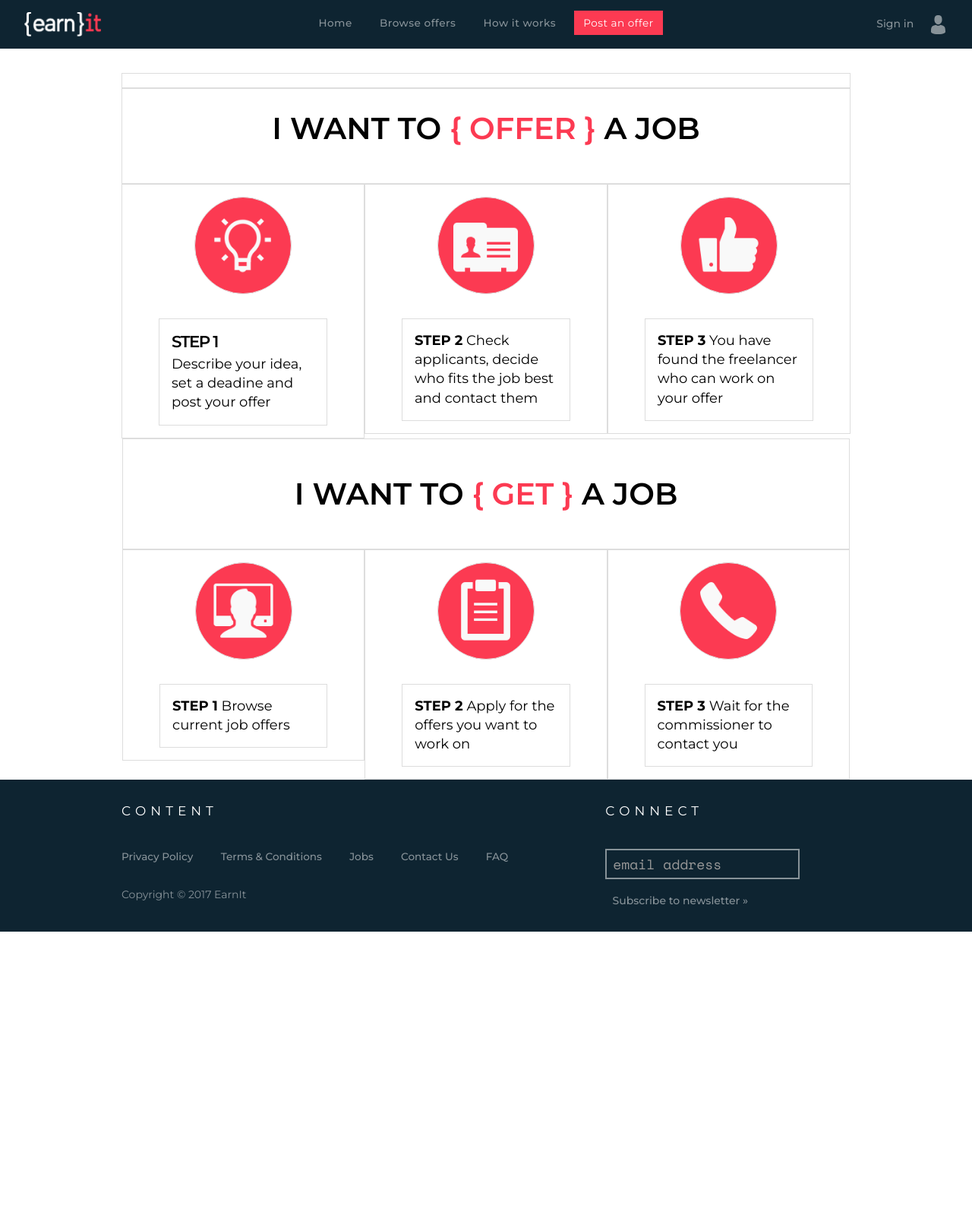
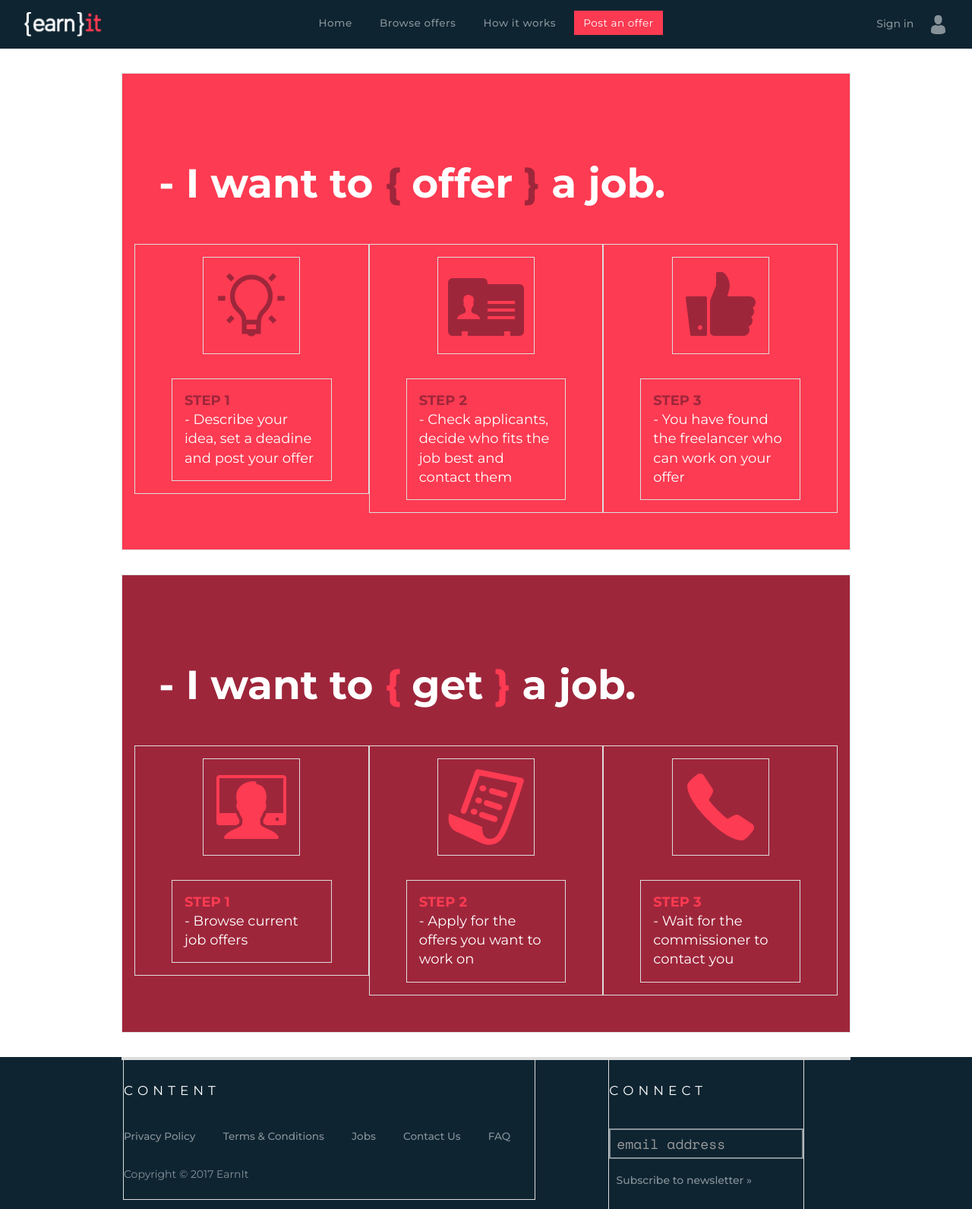
Before and after one commit to myelonka/earnit, a PHP site: page /how.php in a window 1280 px wide. Shown: the whole page at 76% size. Before the commit the page ends 1226 px from the top, so only its background shows below. Run offline with PHP 8.4, Linux system fonts and the light colour scheme; some libraries are stand-ins or nearby versions.

Commit message:
How It Works page design

```diff
--- a/browse-categ.php
+++ b/browse-categ.php
@@ -42,7 +42,7 @@ if (isset($_POST['field'])){
 $stmt->bind_result($author, $title, $description, $promoSentence, $deadline);
 $stmt->execute();
 while ($stmt->fetch()) {
-        echo "<div class='col-4 equal' id='stile_ingrid'> <a href='#openModal'><img src='img/browse_icon.png'/></a><br><span class='post_title'>$title </span> <br> Employer: <span class='post_var'>$author</span><br><br> <span >$promoSentence</span></div> ";
+        echo "<div class='col-4 equal' id='stle_ingrid'> <a href='#openModal'><img src='img/browse_icon.png'/></a><br><span class='post_title'>$title </span> <br> Employer: <span class='post_var'>$author</span><br><br> <span >$promoSentence</span></div> ";
     }
 ?>
 
--- a/how.php
+++ b/how.php
@@ -16,16 +16,15 @@
 			include('header.php');
 		?>
 
-		<div class="page-container">
+		<div id="how-it-works-page-container" class="page-container">
 
-			<div id="how-it-works-heading" class="col-12"><h4>I want to <span class="highlight">{ offer }</span> a job</h4></div>
+			<div id="how-it-works-heading1" class="col-12"><h4>- I want to <span class="highlight1">{</span>  offer <span class="highlight1">}</span> a job.</h4>
 			<div class="col-4">
 				<div class="how-icon-container">
 					<img src="img/how-icons/icon1.png">
 				</div>
 				<div class="how-step-container">
-					<h3>STEP 1</h3>
-					<p> Describe your idea, set a deadine and post your offer</p>
+					<p><span class="highlight1">STEP 1</span> <br> - Describe your idea, set a deadine and post your offer</p>
 				</div>
 			</div>
 			<div class="col-4">
@@ -33,7 +32,7 @@
 					<img src="img/how-icons/icon2.png">
 				</div>
 				<div class="how-step-container">
-					<p><b>STEP 2</b> Check applicants, decide who fits the job best and contact them</p>
+					<p><span class="highlight1">STEP 2</span> <br> - Check applicants, decide who fits the job best and contact them</p>
 				</div>
 			</div>
 			<div class="col-4">
@@ -41,20 +40,20 @@
 					<img src="img/how-icons/icon3.png">
 				</div>
 				<div class="how-step-container">
-					<p><b>STEP 3</b> You have found the freelancer who can work on your offer</p>
+					<p><span class="highlight1">STEP 3</span> <br> - You have found the freelancer who can work on your offer</p>
 				</div>
 			</div>
+		</div>
 
 <br>
 
-		<div id="get-a-job">
-			<div id="how-it-works-heading" class="col-12"><h4>I want to <span class="highlight">{ get }</span> a job</h4></div>
+			<div id="how-it-works-heading2" class="col-12"><h4>- I want to <span class="highlight2">{</span>  get <span class="highlight2">}</span> a job.</h4>
 			<div class="col-4">
 				<div class="how-icon-container">
 					<img src="img/how-icons/icon4.png">
 				</div>
 				<div class="how-step-container">
-					<p><b>STEP 1</b> Browse current job offers</p>
+					<p><span class="highlight2">STEP 1</span><br> - Browse current job offers</p>
 				</div>
 			</div>
 			<div class="col-4">
@@ -62,7 +61,7 @@
 					<img src="img/how-icons/icon5.png">
 				</div>
 				<div class="how-step-container">
-					<p><b>STEP 2</b> Apply for the offers you want to work on</p>
+					<p><span class="highlight2">STEP 2</span><br> - Apply for the offers you want to work on</p>
 				</div>
 			</div>
 			<div class="col-4">
@@ -70,12 +69,9 @@
 					<img src="img/how-icons/icon6.png">
 				</div>
 				<div class="how-step-container">
-					<p><b>STEP 3</b> Wait for the commissioner to contact you</p>
+					<p><span class="highlight2">STEP 3</span> <br> - Wait for the commissioner to contact you</p>
 				</div>
 			</div>
-		</div>
-
-
 		</div>
 
 		<?php
--- a/main.css
+++ b/main.css
@@ -675,7 +675,6 @@ footer {
 	padding: 0rem 0rem 0rem 1.5rem;
 	color: #fff;
 	font-size: 6rem;
-	pad
 }
 
 #homepage-text p {
@@ -728,21 +727,37 @@ footer {
 
 /*HOW IT WORKS*/
 
-#how-it-works-heading h4 {
-	padding: 2rem 0rem 2rem 0rem;
-	text-align: center;
-	text-transform: uppercase;
-	font-weight: 600;
-	font-size: 30pt;
+#how-it-works-heading1 {
+	background: #fd3b52;
+	padding-bottom: 3rem;
+	margin-bottom: 2rem;
 }
 
-.highlight {
-	color: #FC3A52;
+#how-it-works-heading2 {
+	background: #9e263b;
+	padding-bottom: 3rem;
+	margin-bottom: 2rem;
+}
+
+#how-it-works-page-container h4 {
+	padding: 6rem 0rem 3rem 2rem;
+	text-align: left;
+	font-weight: 700;
+	font-size: 40pt;
+	color: #fff;
+}
+
+.highlight1 {
+	color: #9e263b;
+	font-weight: bold;
+}
+
+.highlight2 {
+	color: #fd3b52;
+	font-weight: bold;
 }
 
 .how-icon-container {
-	background-color: #FC3A52;
-	border-radius: 50%;
 	height: 8rem;
 	width: 8rem;
     display: flex;
@@ -752,19 +767,14 @@ footer {
 }
 
 .how-icon-container img {
-	height: 85px;
+	height: 100px;
 }
 
 .how-step-container {
 	margin: 2rem 2rem 0rem 2rem;
 	padding: 1rem 1rem 1rem 1rem;
+	color: #fff;
 }
-
-.how-step-container h3 {
-	font-size: 16pt;
-	padding-bottom: 5px;
-}
-
 
 
 
```
Also changed, not shown: img/how-icons/icon1.png, img/how-icons/icon2.png, img/how-icons/icon3.png, img/how-icons/icon4.png, img/how-icons/icon5.png, img/how-icons/icon6.png, 1 other file. Lines whose indentation alone changed are shown as unchanged.
